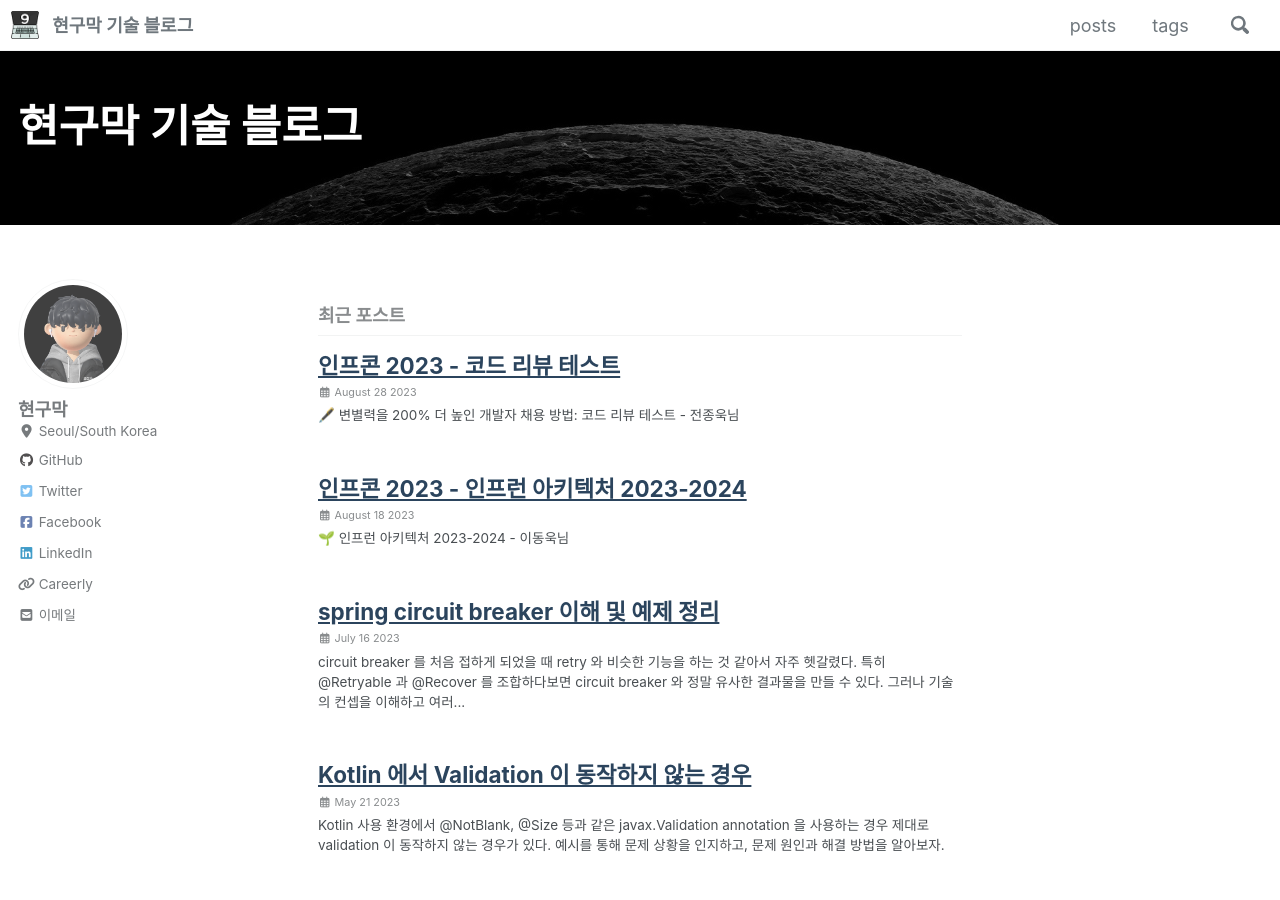
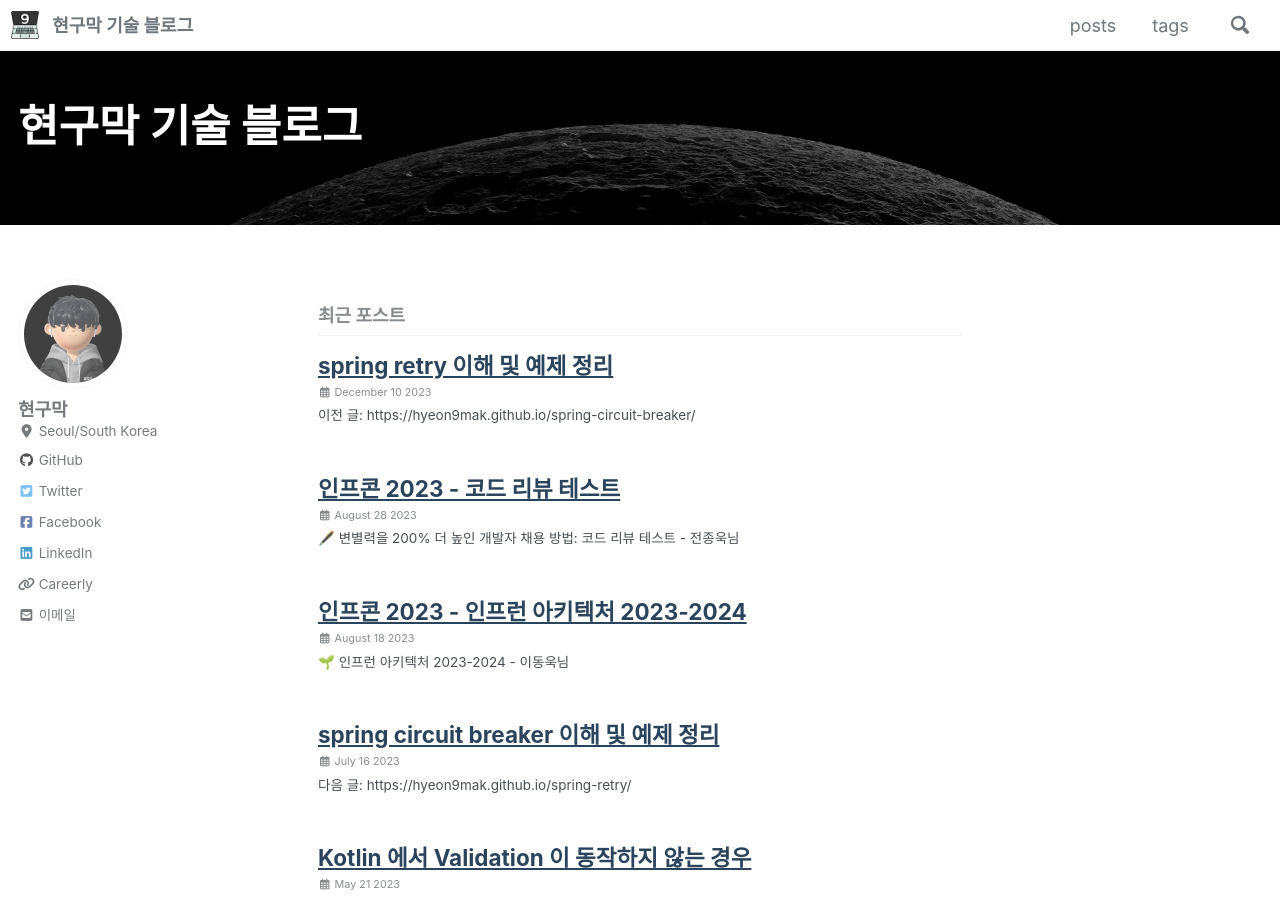
Before and after one commit to Hyeon9mak/Hyeon9mak.github.io, a Jekyll site: the page built from index.html, in a window 1280 px wide and 900 px high. Built offline with Jekyll 4.4.1, drawn with Linux system fonts in a browser that asks for light colours; cached includes are drawn as plain includes; nearby versions of some CDN libraries; the list of posts is cut into pages by our own code; some of the changed lines change nothing that is shown; some of the changed text lies outside the part shown.

Commit message:
docs: spring retry

````diff
--- a/_posts/2023-07-16-spring-circuit-breaker.md
+++ b/_posts/2023-07-16-spring-circuit-breaker.md
@@ -7,6 +7,8 @@ toc: true
 toc_sticky: true
 toc_label: "spring circuit breaker 이해 및 예제 정리"
 ---
+
+> 다음 글: https://hyeon9mak.github.io/spring-retry/
 
 circuit breaker 를 처음 접하게 되었을 때 retry 와 비슷한 기능을 하는 것 같아서 자주 헷갈렸다.
 특히 `@Retryable` 과 `@Recover` 를 조합하다보면 circuit breaker 와 정말 유사한 결과물을 만들 수 있다.
--- /dev/null
+++ b/_posts/2023-12-10-spring-retry.md
@@ -0,0 +1,359 @@
+---
+title: "spring retry 이해 및 예제 정리"
+date: 2023-12-10
+tags:
+    - spring
+toc: true
+toc_sticky: true
+toc_label: "spring retry 이해 및 예제 정리"
+---
+
+
+> 이전 글: https://hyeon9mak.github.io/spring-circuit-breaker/
+
+spring circuit breaker([Spring Cloud Circuit Breaker](https://docs.spring.io/spring-cloud-commons/reference/spring-cloud-circuitbreaker.html#page-title)) 에 대해 알아보았으니, 이번엔 Spring Retry 에 대해서 알아보자.
+우선 두 기술은 모두 fault-tolerance(장애허용)을 위해 사용하는 기술이다. 때문에 동작이 상당히 유사하다.
+그러나 자세히 살펴보면 아래와 같은 코어 컨셉  차이를 가지고 있다.
+
+- circuit breaker: 요청들의 추이를 지켜보다가 지속적으로 실패하는 경우, 잠시 요청을 **차단**해서 장애를 전파하지 않도록 한다.
+- retry: 하나의 요청에 대해, 요청이 실패했을 경우 해당 요청을 다시 시도한다. 계속 실패할 경우 다른 응답을 반환한다.
+
+circuit breaker 는 요청 자체를 차단하는 것에, retry 는 다시 시도하는 것에 중점을 두고 있다. 이번 글에서는 retry 에 대해 중점적으로 다뤄보자.
+
+> 최초 Retry 기능은 Spring Batch 라이브러리에 포함되어 있었다.
+> [그러나 Spring Batch 버전이 2.2.0 이 되는 시점에서 Spring Retry 라는 별개 라이브러리로 분화되었다.](https://docs.spring.io/spring-batch/reference/retry.html)
+
+<br>
+
+## retry example
+
+클라이언트가 고양이 사진을 요청하면, DB 로부터 고양이 사진을 가져와 응답해주는 서비스가 있다.
+클라이언트와 서버, DB 간 동작 순서를 간단히 나타내면 아래와 같다.
+
+![](https://i.imgur.com/zZy97DH.png)
+
+갑작스럽게 서버에서 DB 로 요청을 보내는 과정에 네트워크 순단이 발생하여 고양이 사진을 가져오는데 실패했다고 가정해보자.
+이 경우 클라이언트는 고양이 사진을 받지 못하고, 고양이 사진을 가져오지 못했다는 로그만 전달 받게 된다.
+
+![](https://i.imgur.com/h7aiEBi.png)
+
+일시적으로 발생한 문제기 때문에, 클라이언트는 잠시 후 다시 요청을 보내면 고양이 사진을 받을 수 있을 것이다.
+즉, 서버가 네트워크 순단을 인지하고 DB 에게 재요청을 보낼 수 있다면, 클라이언트는 문제상황을 인지하지 않고 고양이 사진을 받을 수 있을 것이다.
+
+![](https://i.imgur.com/luh6WQs.png)
+
+대부분의 상황에서 클라이언트에게 고양이 사진을 전달하는데 성공할 것이므로, 자연스럽게 서비스 신뢰도 하락을 방어할 수 있다.
+
+<br>
+
+## retry test
+
+> 테스트에 사용된 코드는 https://github.com/Hyeon9mak/spring-retry-playground 를 참고하자.
+
+### dependent libraries
+
+의존성 관리 파일에 `spring-retry` 라이브러리를 추가하는 것으로 편리하게 사용할 수 있다.
+
+```groovy
+implementation 'org.springframework.retry:spring-retry'
+```
+
+물론 Spring AOP 를 활용하므로 `spring-aspects` 라이브러리 의존 또한 필요하다.
+
+```groovy
+implementation 'org.springframework:spring-aspects'
+```
+
+### enable Spring Retry
+
+Spring Retry 를 활성화 시키기 위해선 `@EnableRetry` 어노테이션을 추가한다.
+
+```koltin
+@EnableRetry
+@SpringBootApplication
+class SpringRetryTestApplication
+
+fun main(args: Array<String>) {
+	runApplication<SpringRetryTestApplication>(*args)
+}
+```
+
+### `@retryable` annotation
+
+간단하게 고양이 이미지를 가져오는 API 를 만들어보자.
+
+```kotlin
+@RestController
+class SpringRetryTestController(
+    private val springRetryTestService: SpringRetryTestService,
+) {
+    @GetMapping("/cats/{id}/image")
+    fun catImage(@PathVariable id: Long): String = springRetryTestService.catImage(id = id)
+}
+```
+
+`@Retryable` 어노테이션을 통해 간편하게 retryable 한 메서드를 정의할 수 있다.
+
+```kotlin
+@Service
+class SpringRetryTestService {
+
+    private var counter = 0
+
+    @Retryable(
+        maxAttempts = 3,
+        backoff = Backoff(delay = 1000),
+        include = [RuntimeException::class]
+    )
+    fun catImage(id: Long): String {
+        counter += 1
+        logger.info("counter: $counter")
+
+        if (counter % 2 == 0) {
+            return "cat_${id}_image.png"
+        }
+
+        throw RuntimeException("Failed to get cat image.")
+    }
+
+    companion object {
+        private val logger = LoggerFactory.getLogger(SpringRetryTestService::class.java)
+    }
+}
+```
+
+`@Retryable` 어노테이션의 속성은 아래와 같다.
+
+- `maxAttempts`: 최대 재시도 횟수
+- `backoff`: 재시도 사이 시간 간격 (ms)
+- `include`: 재시도 대상 Exception
+    - `include` 는 `value` 와 동일한 속성이다.
+
+위 코드상에서는 고양이 이미지 호출시 `counter` 가 홀수면 `RuntimeException` 발생 1초 후 retry 가 일어나면서 정상적으로 고양이 이미지를 반환할 것이다.
+
+```
+curl -X 'GET' 'http://localhost:8080/cats/1/image'
+
+cat_1_image.png
+```
+```
+2023-12-10T21:45:28.726+09:00  SpringRetryTestService : counter: 1
+2023-12-10T21:45:29.728+09:00  SpringRetryTestService : counter: 2
+```
+
+### `@recover` annotation
+
+`@Recover` 어노테이션을 통한 재시도가 최종적으로 실패했을 경우 대체 응답을 반환할 수 있다.
+
+```kotlin
+@Service
+class SpringRecoverTestService {
+
+  @Retryable(
+    maxAttempts = 3,
+    backoff = Backoff(delay = 1000),
+    include = [RuntimeException::class],
+    recover = "recover"
+  )
+  fun catImage(id: Long): String {
+    throw RuntimeException("Failed to get cat image.")
+  }
+
+  @Recover
+  fun recover(e: RuntimeException, id: Long): String {
+    logger.info("recover: $e")
+    return "very_cute_cat_image.png"
+  }
+
+  companion object {
+    private val logger = LoggerFactory.getLogger(SpringRecoverTestService::class.java)
+  }
+}
+```
+
+고양이 이미지 호출 재시도 3번을 모두 실패하면, `@Recover` 어노테이션을 통해 지정된 메서드가 응답을 대체한다.
+`@Recover` 어노테이션의 메서드는 `@Retryable` 어노테이션의 메서드와 동일한 파라미터, 반환타입을 가져야 한다.
+파라미터 첫 번째 인자로는 `@Retryable` 어노테이션의 메서드에서 발생한 Exception 이 전달된다.
+
+### RetryTemplate
+
+`@Retryable` 어노테이션을 통해 간편하게 retryable 한 메서드를 정의할 수 있지만, 직접 `RetryTemplate` 을 사용하는 방법도 있다.
+
+```kotlin
+@Configuration
+class RetryTemplateConfig {
+
+    @Bean
+    fun retryTemplate(): RetryTemplate = RetryTemplate.builder()
+        .maxAttempts(3)
+        .fixedBackoff(1000)
+        .retryOn(RuntimeException::class.java)
+        .build()
+}
+```
+```kotlin
+@Service
+class SampleRetryService {
+
+    fun catImage(id: Long): String {
+        logger.info("exception will be thrown.")
+        throw RuntimeException("Failed to get cat image.")
+    }
+
+    fun recover(id: Long): String {
+        return "very_cute_cat_image.png"
+    }
+
+    companion object {
+        private val logger = LoggerFactory.getLogger(SampleRetryService::class.java)
+    }
+}
+```
+```kotlin
+@Service
+class RetryTemplateService(
+    private val sampleRetryService: SampleRetryService,
+    private val retryTemplate: RetryTemplate,
+) {
+    fun catImage(id: Long): String {
+        return retryTemplate.execute<String, RuntimeException>(
+            { sampleRetryService.catImage(id = id) },
+            { sampleRetryService.recover(id = id) }
+        )
+    }
+}
+```
+
+`execute` 메서드의 첫 번째 인자는 `RetryCallback` 이다.
+반복해서 수행할 타겟 메서드를 지정한다.
+두 번째 인자는 `RecoveryCallback` 이다.
+retry 실패 후 최종적으로 수행할 메서드를 지정한다.
+
+만약 retry 실패 후 최종적으로 수행할 메서드가 없다면, 두 번째 인자는 생략해도 된다.
+
+### RetryListener
+
+`RetryListener` 인터페이스를 구현한 후 spring bean 으로 등록하면
+아래 3가지 타이밍에 추가 콜백을 제공할 수 있다.
+
+- retry 전체 프로세스 시작 전
+- retry 중 발생한 예외상황
+- retry 전체 프로세스(recover 포함)를 모두 마무리 한 직후
+
+```java
+public interface RetryListener {
+
+	<T, E extends Throwable> boolean open(RetryContext context, RetryCallback<T, E> callback);
+
+	<T, E extends Throwable> void close(RetryContext context, RetryCallback<T, E> callback, Throwable throwable);
+
+	<T, E extends Throwable> void onError(RetryContext context, RetryCallback<T, E> callback, Throwable throwable);
+
+}
+```
+```kotlin
+@Component("catImageListener")
+class CatImageListener : RetryListener {
+
+    override fun <T : Any?, E : Throwable?> open(context: RetryContext?, callback: RetryCallback<T, E>?): Boolean {
+        logger.info("open")
+        return true
+    }
+
+    override fun <T : Any?, E : Throwable?> close(
+        context: RetryContext?,
+        callback: RetryCallback<T, E>?,
+        throwable: Throwable?
+    ) {
+        logger.info("close")
+    }
+
+    override fun <T : Any?, E : Throwable?> onError(
+        context: RetryContext?,
+        callback: RetryCallback<T, E>?,
+        throwable: Throwable?
+    ) {
+        logger.info("onError")
+    }
+
+    companion object {
+        private val logger = LoggerFactory.getLogger(CatImageListener::class.java)
+    }
+}
+```
+```kotlin
+@Service
+class SpringRetryListenerTestService {
+
+    @Retryable(
+        maxAttempts = 3,
+        backoff = Backoff(delay = 1000),
+        include = [RuntimeException::class],
+        listeners = ["catImageListener"]
+    )
+    fun catImage(id: Long): String {
+        throw RuntimeException("Failed to get cat image.")
+    }
+
+    @Recover
+    fun recoverListener(e: RuntimeException, id: Long): String {
+        logger.info("recover: $e")
+        return "very_cute_cat_image.png"
+    }
+
+    companion object {
+        private val logger = LoggerFactory.getLogger(SpringRetryListenerTestService::class.java)
+    }
+}
+```
+
+`@Retryable` 어노테이션에 `listeners` 속성을 등록하는 것으로 편하게 `RetryListener` 를 사용할 수 있다.
+만약 `RetryTemplate` 을 사용한다면, `RetryTemplate` 에 `RetryListener` 를 등록해야 한다.
+
+```kotlin
+    @Bean
+    fun retryTemplate(): RetryTemplate = RetryTemplate.builder()
+        .maxAttempts(3)
+        .fixedBackoff(1000)
+        .retryOn(RuntimeException::class.java)
+        .withListeners(listOf(CatImageListener()))
+        .build()
+```
+
+실제 동작을 테스트 해보면 아래와 같다.
+
+```
+CatImageListener     : open
+CatImageListener     : onError
+CatImageListener     : onError
+CatImageListener     : onError
+SpringRetryListenerTestService   : recover: java.lang.RuntimeException: Failed to get cat image.
+CatImageListener     : close
+```
+
+1. retry 전체 프로세스가 시작되며 `RetryListener` 의 `open` 메서드가 호출된다.
+2. retry 중 발생한 예외상황이 발생하면 `RetryListener` 의 `onError` 메서드가 호출된다.
+3. retry 가 모두 실패하면 recover 메서드가 호출된다.
+4. recover 를 포함한 retry 전체 프로세스가 모두 마무리되면 `RetryListener` 의 `close` 메서드가 호출된다.
+
+<br>
+
+## when to use the retry
+
+- retry 는 서비스의 신뢰도를 높이기 위해 사용한다.
+    - 잘 활용한다면 일시적인 장애 상황을 사용자에게 전달하지 않고, 서비스 이용을 성공할 수 있도록 도와준다.
+- retry 는 일시적인 장애를 대응하기 위해 사용한다.
+    - 일시적인 장애: 네트워크 순단, DB 장애 등
+    - 일시적인 장애가 아닌 경우, retry 를 통해 반복적인 장애를 전파하게 되면 서비스 신뢰도가 하락할 수 있다.
+        - 매 요청마다 뒷단 서버, 서비스에 반복된 요청을 시도하므로 서비스 부하가 증가할 수 있다.
+    - 일시적인 장애가 아닌 경우, circuit breaker 를 통해 장애를 전파하지 않도록 차단하는 것이 좋다.
+- retry 횟수와 주기를 너무 적고 짧게 설정하면, 장애 상황이 지속되는 경우 서비스 부하가 증가할 수 있다.
+- retry 횟수와 주기를 너무 많고 길게 설정하면, 사용자가 API 를 한번 호출했을 때 느끼는 응답시간이 길어질 수 있다.
+
+<br>
+
+## References
+- https://docs.spring.io/spring-cloud-commons/reference/spring-cloud-circuitbreaker.html#page-title
+- https://docs.spring.io/spring-batch/reference/retry.html
+- https://www.baeldung.com/spring-retry
+- https://github.com/spring-projects/spring-retry
````
